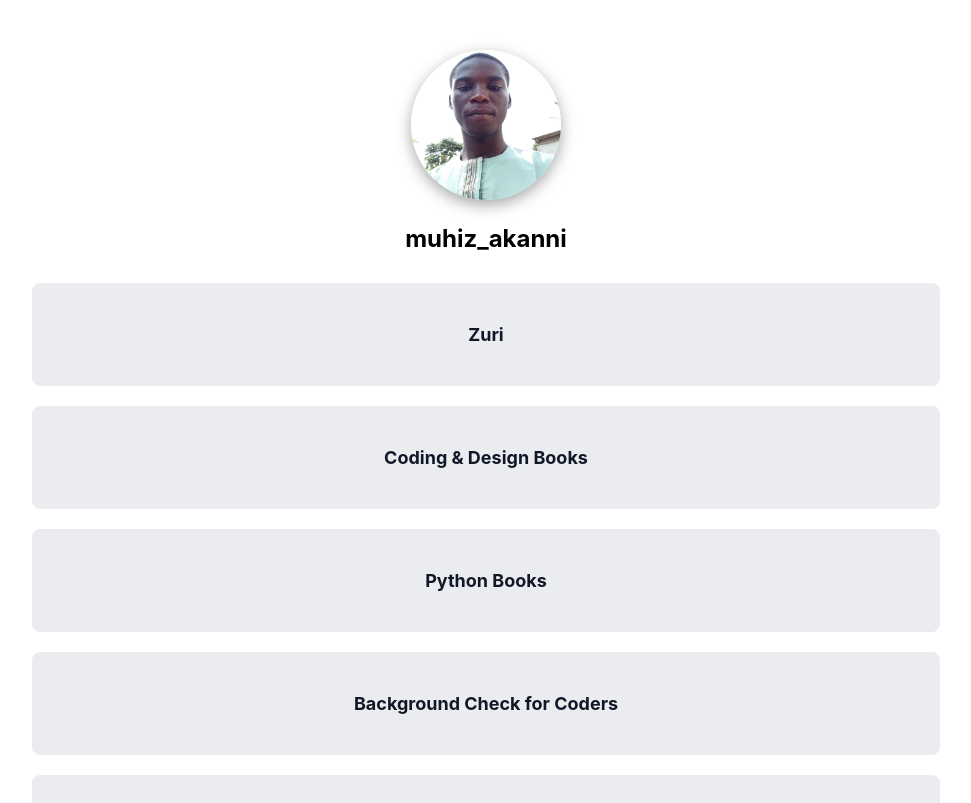
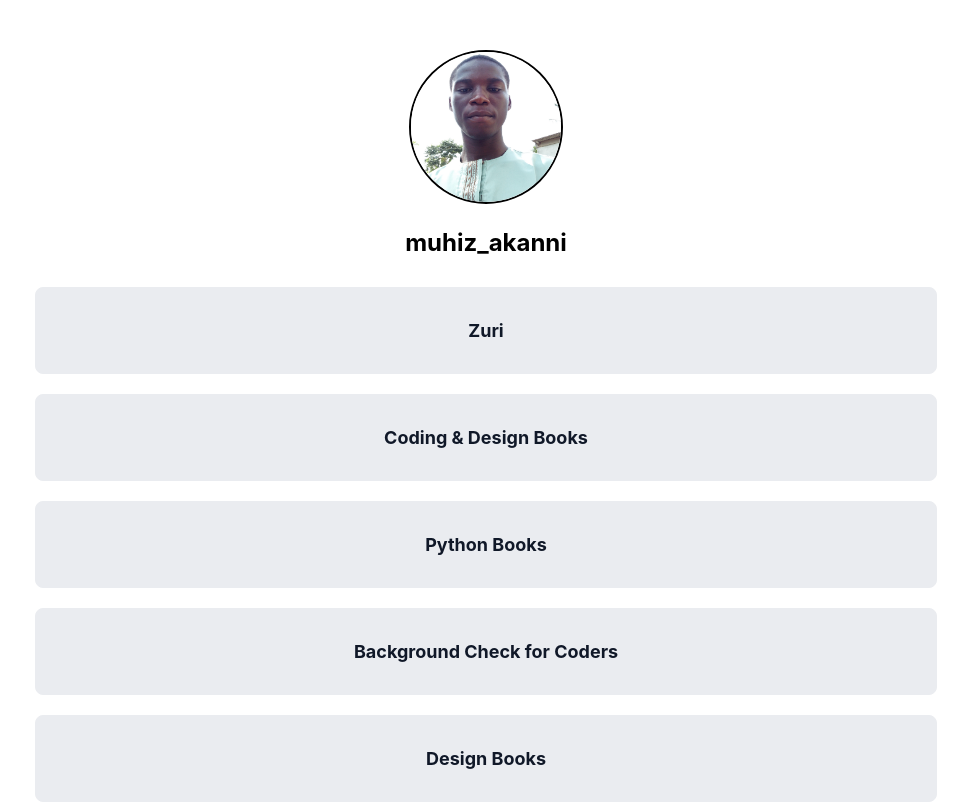
Before and after one commit to muakone/hng-firstTask, a React (Create React App) app: page / in a window 1280 px wide. Shown: the top 803 px of the page, without its empty margins (154-1125 px from the left). Built offline with nearby package versions, Linux system fonts and the light colour scheme.

Commit message:
resized the card padding

```diff
--- a/src/App.css
+++ b/src/App.css
@@ -10,7 +10,7 @@
   width: 150px;
   height: 150px;
   border-radius: 100vw;
-  box-shadow: rgba(0, 0, 0, 0.35) 0px 5px 15px;
+  border: solid 2px black;
 }
 #slack {
   display: none;
@@ -25,7 +25,7 @@
 }
 .link-btn {
   width: 70%;
-  padding: 10px 5px;
+  padding: 2px;
   border-radius: 8px;
   background-color: #eaecf0;
   border: 1px solid #eaecf0;
```
